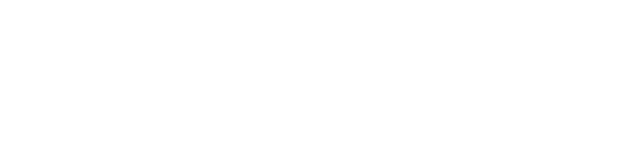
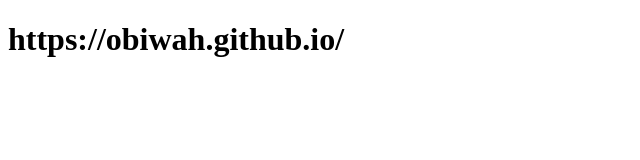
Before and after one commit to obiwah/obiwah.github.io, a plain HTML site: page index.html in a window 1280 px wide. Shown: the whole page, without its empty margins (0-640 px from the left). Drawn offline with Linux system fonts and the light colour scheme.

Commit message:
h1 added

```diff
--- a/index.html
+++ b/index.html
@@ -6,6 +6,7 @@
 <!--	<link rel="stylesheet" href="css/style.css">-->
 </head>
 <body>
+	<h1>https://obiwah.github.io/</h1>
 
 </body>
 </html>
```
